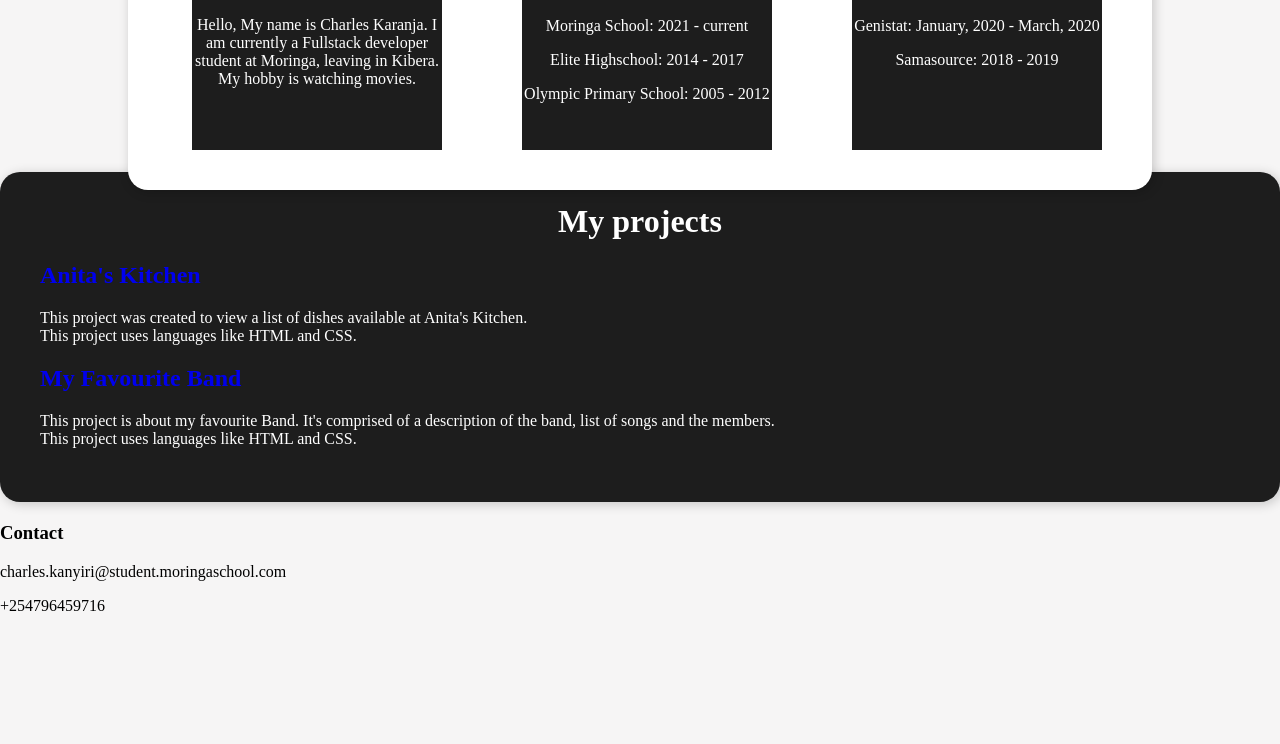
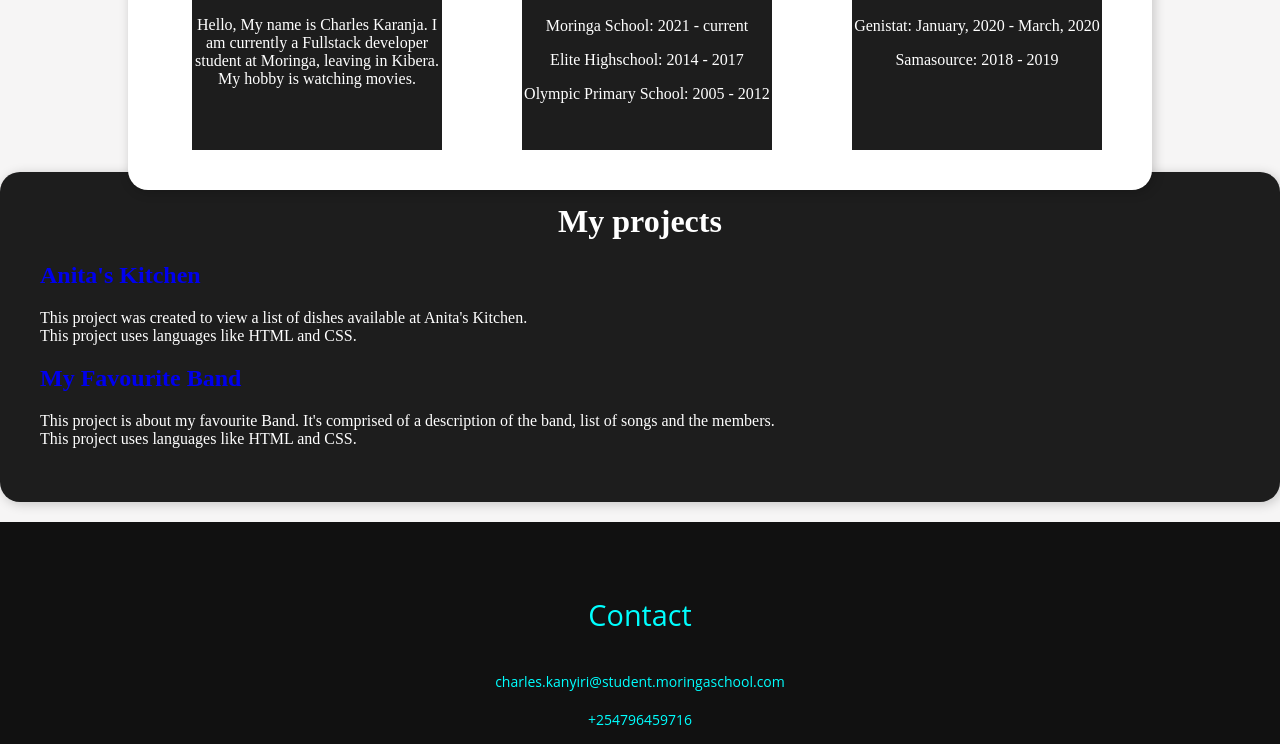
Before and after one commit to Charliek254/Portfolio, a plain HTML site: page index.html in a window 1280 px wide. Shown: the part 810-1554 px from the top of the page. Before the commit the page ends 1441 px from the top, so only its background shows below. Drawn offline with Linux system fonts and the light colour scheme.

Commit message:
add contacts css

```diff
--- a/index.css
+++ b/index.css
@@ -141,3 +141,30 @@ nav ul li a {
   margin: -3% auto 20px auto;
   color: white;
 }
+footer{
+  background: #111;
+  height: auto;
+  width: auto;
+  font-family: "Open Sans";
+  padding-top: 40px;
+  color:cyan;
+}
+.footer-content{
+  display: flex;
+  align-items: center;
+  justify-content: space-around;
+  flex-direction: row;
+  text-align: center;
+}
+.footer-content h3{
+  font-size: 1.8rem;
+  font-weight: 400;
+  text-transform: capitalize;
+  line-height: 3rem;
+}
+.footer-content p{
+  max-width: 500px;
+  margin: 10px auto;
+  line-height: 28px;
+  font-size: 14px;
+}
```
